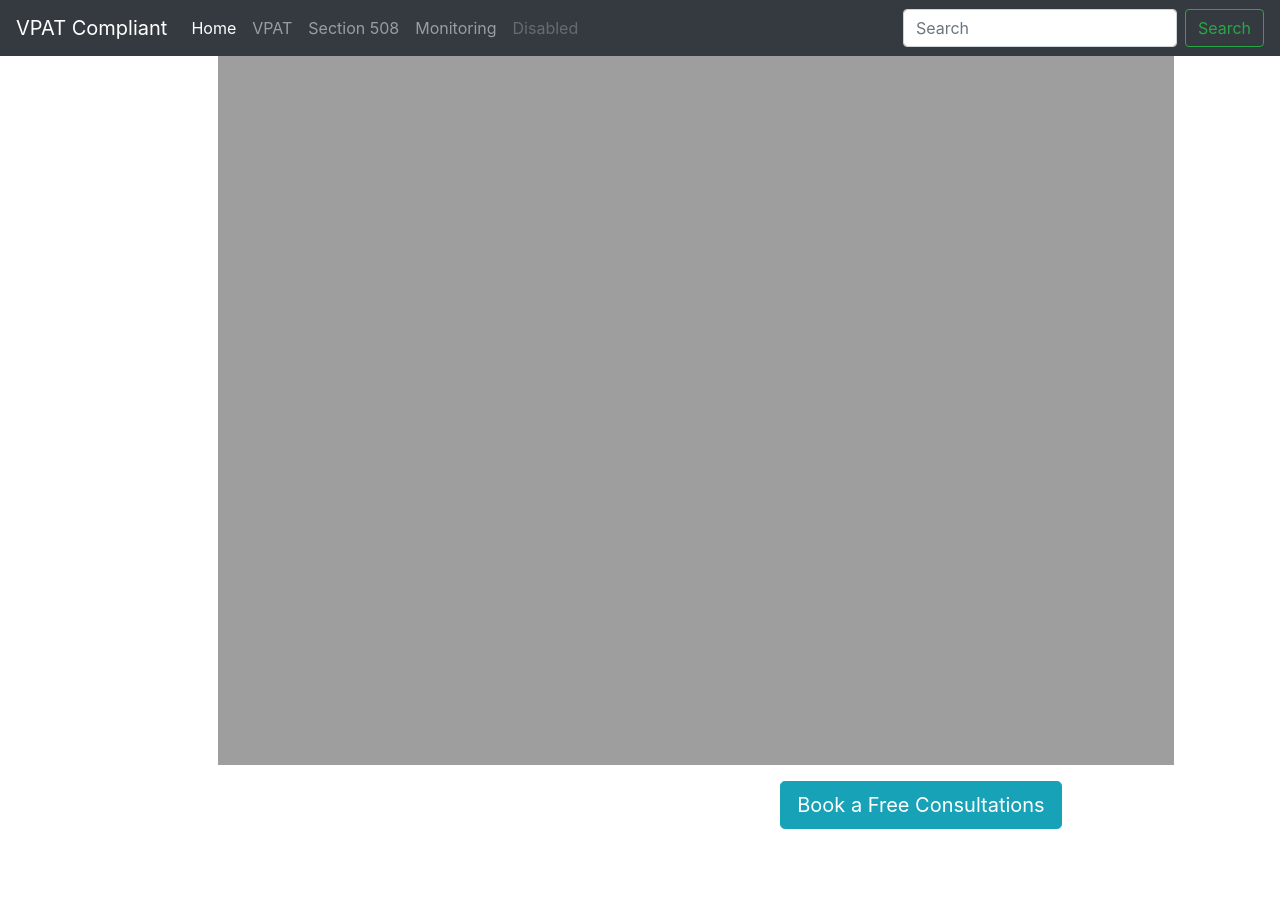
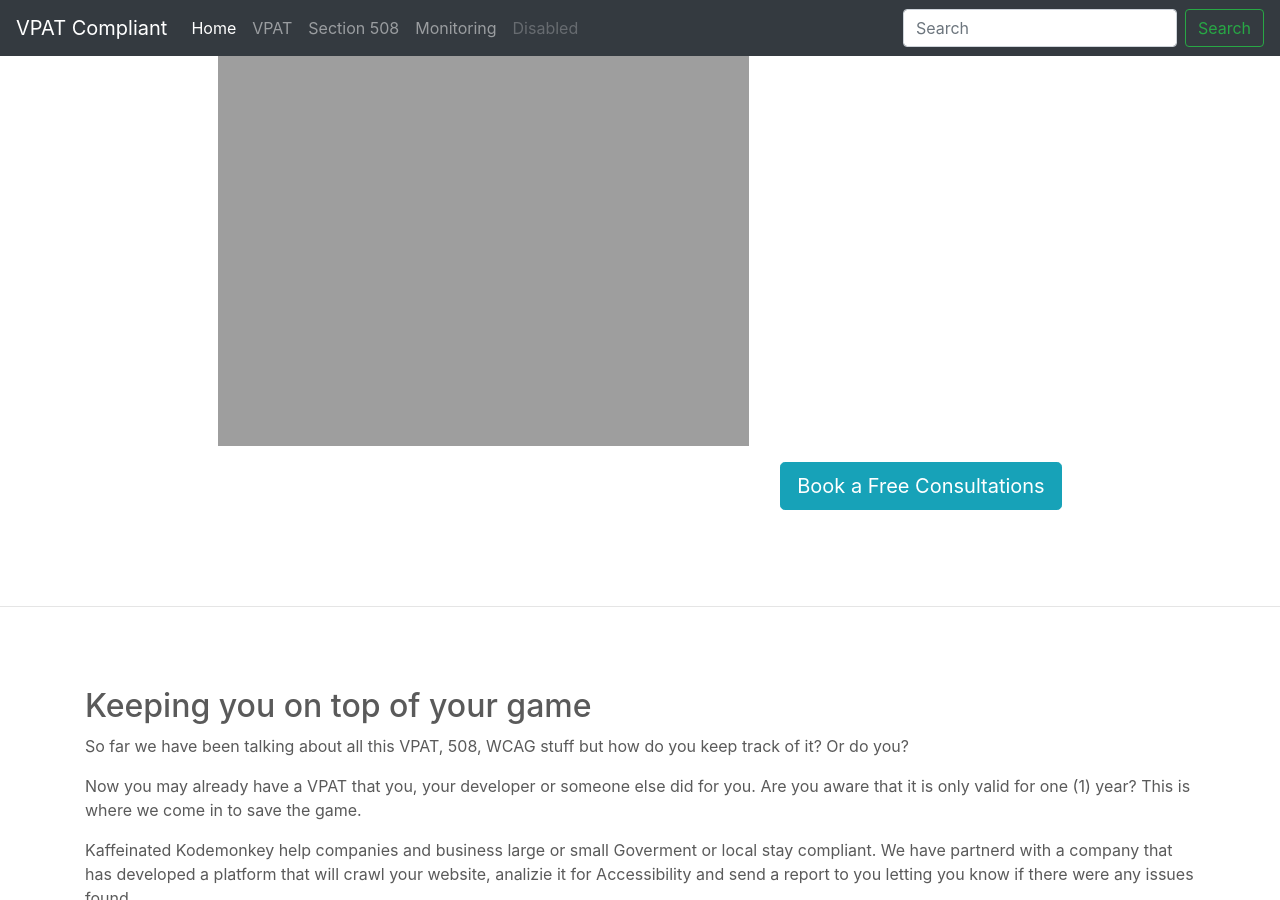
Before and after one commit to Kaffeianted-Kodemonkey/VPAT-Compliant, a Jekyll site: the page built from Monitoring.html, in a window 1280 px wide and 900 px high. Built offline with Jekyll 4.4.1, drawn with Linux system fonts in a browser that asks for light colours.

Commit message:
updat all site

```diff
--- a/_layouts/page-template.html
+++ b/_layouts/page-template.html
@@ -15,7 +15,7 @@
         <div class="col-10 offset-md-2">
           <h2 class="sr-only">{{ page.caption }}<h2>
           <figure class="d-xs-none d-sm-none d-md-block d-lg-block">
-            <img class="img-fluid" src="{{ site.url }}/assets/images/{{ page.image }}" style="width:90%;" alt="{{ page.title }} banner image">
+            <img class="img-fluid" src="{{ site.url }}/assets/images/{{ page.image }}" style="width:50%;" alt="{{ page.title }} banner image">
           </figure>
         </div>
       </div>
```
